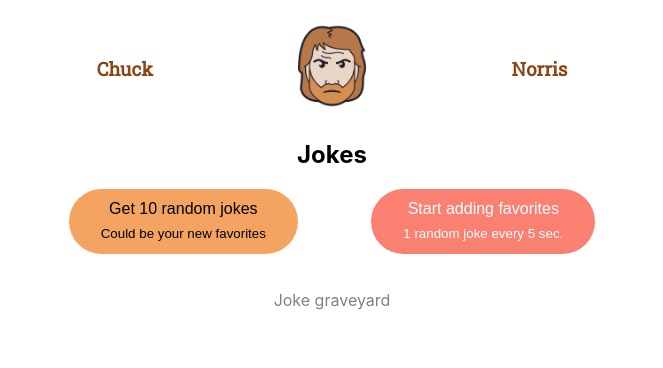
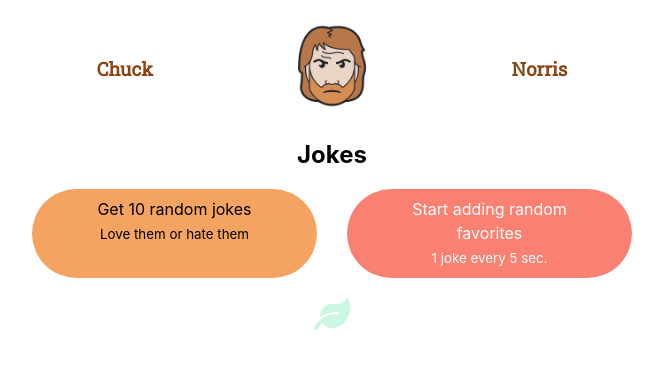
Before and after one commit to svwnl/chuck-norris, a React (Create React App) app: page / in a window 1280 px wide. Shown: the top 368 px of the page, without its empty margins (308-971 px from the left). Built offline with nearby package versions, Linux system fonts and the light colour scheme.

Commit message:
Add joke graveyard

```diff
--- a/src/App.js
+++ b/src/App.js
@@ -7,6 +7,7 @@
   const [loading, setLoading] = useState(false);
   const [error, setError] = useState(null);
   const [favoritesMaxed, setFavoritesMaxed] = useState(false);
+  const [badJokes, setBadJokes] = useState([]);
   const [jokes, setJokes] = useState(
     JSON.parse(localStorage.getItem('jokesInLocalStorage')) || []
   );
@@ -35,7 +36,11 @@
     let dataLength = data.value.length;
     for (let i = 0; i < dataLength; i++) {
       if (!(data.value[i].id in j)) {
-        j.unshift(data.value[i]);
+        if (!badJokes.has(data.value[i].id)) {
+          j.unshift(data.value[i]);
+        } else {
+          console.log("bad joke: " + data.value[i].id)
+        }
       }
     }
     setJokes([...j]);
@@ -43,6 +48,12 @@
 
   const countFavorites = (jokes) => {
     return jokes.filter((jokes) => jokes.favorite === true).length
+  }
+
+  const setBadJoke = (jokeId) => {
+    let badJokesSet = new Set(badJokes);
+    badJokesSet.add(jokeId);
+    setBadJokes(badJokesSet);
   }
 
   return (
@@ -54,7 +65,8 @@
       </div>
       <div>{loading && "Loading"}</div>
       {error && <pre>{JSON.stringify(error, null, 2)}</pre>}
-      <Jokes jokes={jokes} setJokes={setJokes} getData={getData} favoritesMaxed={favoritesMaxed}/>
+      <Jokes jokes={jokes} setJokes={setJokes} getData={getData} favoritesMaxed={favoritesMaxed}
+             badJokes={badJokes} setBadJoke={setBadJoke}/>
     </div>
   );
 };
--- a/src/BadJoke.js
+++ b/src/BadJoke.js
@@ -2,12 +2,24 @@
 
 const BadJoke = ({badJokes}) => {
 
-  return (
-   badJokes.map((joke, index) => <div className={"bad-joke"} key={index}>
-     <i className={"fa fa-2x fa-skull"}> </i><br />
-     <small>{joke}</small>
-      </div>
-    ));
+  if (badJokes.length < 1) {
+    return <>
+      <div className={"row flex-center text-green"}><i className={"fa fa-2x fa-leaf"}> </i></div>
+    </>
+  } else {
+    return (
+      <>
+        <div className={"row flex-center text-gray"}><p>Joke graveyard</p></div>
+        <div className={"row flex-center flex-wrap"}>
+          {badJokes.map((joke, index) => <div className={"bad-joke"} key={index}>
+              <i className={"fa fa-2x fa-skull"}> </i><br/>
+              <small>{joke}</small>
+            </div>
+          )}
+        </div>
+      </>
+    );
+  }
 }
 
 export default BadJoke;
--- a/src/Joke.js
+++ b/src/Joke.js
@@ -5,9 +5,8 @@
 const Joke = ({jokes, toggleFavorite, removeJoke, reachedFavoritesMax}) => {
 
   return (
-    jokes.map((joke, index) => <div className={"card"} key={index}><p>
-        <small className={"text-green"}>[{joke.id}]</small><br/>{ReactHtmlParser(joke.joke)}</p>
-        <br/>
+    jokes.map((joke, index) => <div className={"card"} key={index}><p>{ReactHtmlParser(joke.joke)} <small
+        className={"text-green float-right"}>[{joke.id}]</small></p>
         <button className={joke.favorite ? "icon favorite" : (reachedFavoritesMax ? "icon disabled" : "icon")}
                 onClick={() => toggleFavorite(joke.id)}><i
           className={"fa fa-3x fa-heart"}></i>
--- a/src/Jokes.js
+++ b/src/Jokes.js
@@ -7,8 +7,7 @@
   constructor(props) {
     super(props);
     this.state = {
-      counting: false,
-      badJokes: []
+      counting: false
     }
   }
 
@@ -45,20 +44,11 @@
     if (!this.props.favoritesMaxed || jokes[jokeIndex].favorite === true) {
       jokes[jokeIndex].favorite = !jokes[jokeIndex].favorite;
       this.props.setJokes([...jokes])
-    } else {
-      console.log('maximum allowed favorites reached');
     }
   }
 
-  setBadJoke = (jokeId) => {
-    console.log(this.state.badJokes);
-    let badJokesSet = new Set(this.state.badJokes);
-    badJokesSet.add(jokeId);
-    this.setState({badJokes: badJokesSet});
-  }
-
   removeJoke = (jokeId) => {
-    this.setBadJoke(jokeId)
+    this.props.setBadJoke(jokeId)
     let filtered = this.props.jokes.filter((jokes) => jokes.id !== jokeId);
     this.props.setJokes([...filtered])
   }
@@ -70,15 +60,16 @@
           <h2>Jokes</h2>
         </div>
         <div className={"row flex-space-around"}>
-          <div>
-            <button className={"btn sandybrown"}
-                    onClick={() => (this.props.getData(10, false))}>Get 10 random
-              jokes<br/><small>Could be your new favorites</small></button>
+          <div className={"flex-1 column"}>
+            <div className={"btn margin-right sandybrown text-center flex-1 stretch"}
+                 onClick={() => (this.props.getData(10, false))}>Get 10 random
+              jokes<br/><small>Love them or hate them</small></div>
           </div>
-          <div className={"col flex-end"}>
-            <button className={this.props.favoritesMaxed ? "btn salmon disabled" : "btn salmon"}
-                    onClick={this.toggleCounting}>{this.state.counting ? 'Stop' : 'Start'} adding favorites<br/><small>1
-              random joke every 5 sec.</small></button>
+          <div className={"flex-1 column"}>
+            <div
+              className={"btn margin-left salmon text-center flex-1 stretch" + (this.props.favoritesMaxed ? " disabled" : "")}
+              onClick={this.toggleCounting}>{this.props.favoritesMaxed ? "Maximum favorites reached" : (this.state.counting ? 'Stop' : 'Start') + " adding random favorites"}<br/><small>1
+              joke every 5 sec.</small></div>
           </div>
         </div>
         <br/>
@@ -87,11 +78,7 @@
               toggleFavorite={this.toggleFavorite}
               removeJoke={this.removeJoke}
               reachedFavoritesMax={this.props.favoritesMaxed}/>}
-
-        <div className={"row flex-center text-gray"}><p>Joke graveyard</p></div>
-        <div className={"row flex-center flex-wrap"}>
-          <BadJoke badJokes={[...this.state.badJokes]}/>
-        </div>
+        <BadJoke badJokes={[...this.props.badJokes]}/>
       </>
     );
   }
--- a/src/index.css
+++ b/src/index.css
@@ -36,7 +36,7 @@
 
 button.disabled, button:disabled, .btn.disabled, .btn:disabled {
     cursor: auto;
-    opacity: 0.1;
+    opacity: 0.2;
     transition: 0.2s;
 }
 
@@ -82,6 +82,15 @@
     flex-direction: row;
 }
 
+.column {
+    display: flex;
+    flex-direction: column;
+}
+
+.stretch {
+    align-items: stretch;
+}
+
 .flex-space-around {
     justify-content: space-around;
 }
@@ -98,11 +107,15 @@
     flex-wrap: wrap;
 }
 
-.row .col {
+.col {
     justify-content: center;
     display: flex;
     align-items: center;
     justify-content: center;
+}
+
+.flex-1 {
+    flex: 1;
 }
 
 h3 {
@@ -116,6 +129,13 @@
     padding: .5em 2em;
     border-radius: 8em;
     font-size: 1em;
+}
+
+.margin-left {
+    margin-left: 15px;
+}
+.margin-right {
+    margin-right: 15px;
 }
 
 .bad-joke {
@@ -132,3 +152,11 @@
 .text-gray {
     color: gray;
 }
+
+.float-right {
+    float: right;
+}
+
+.text-center {
+    text-align: center;
+}
```
